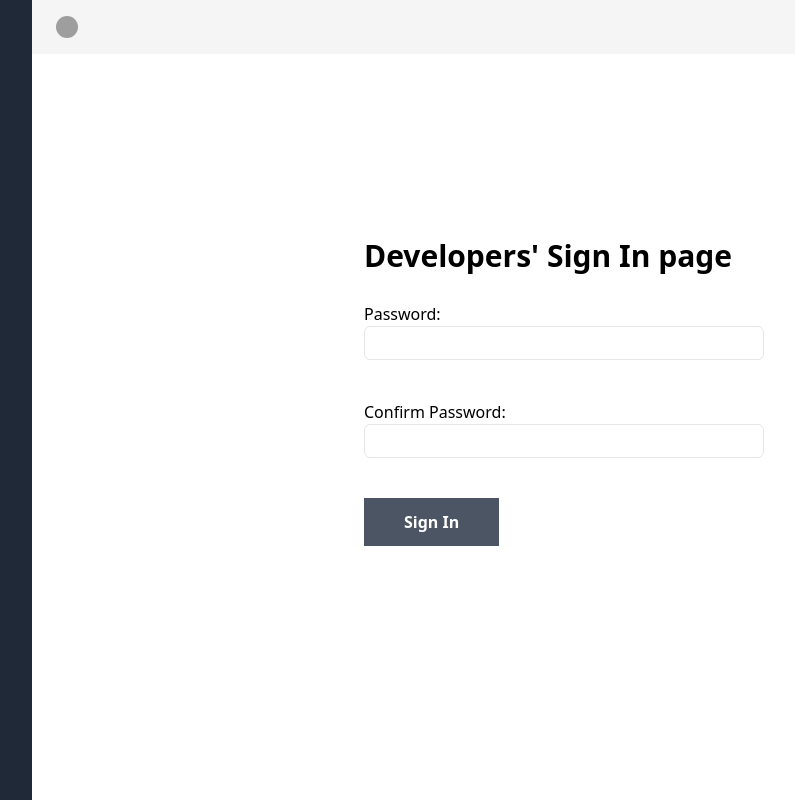
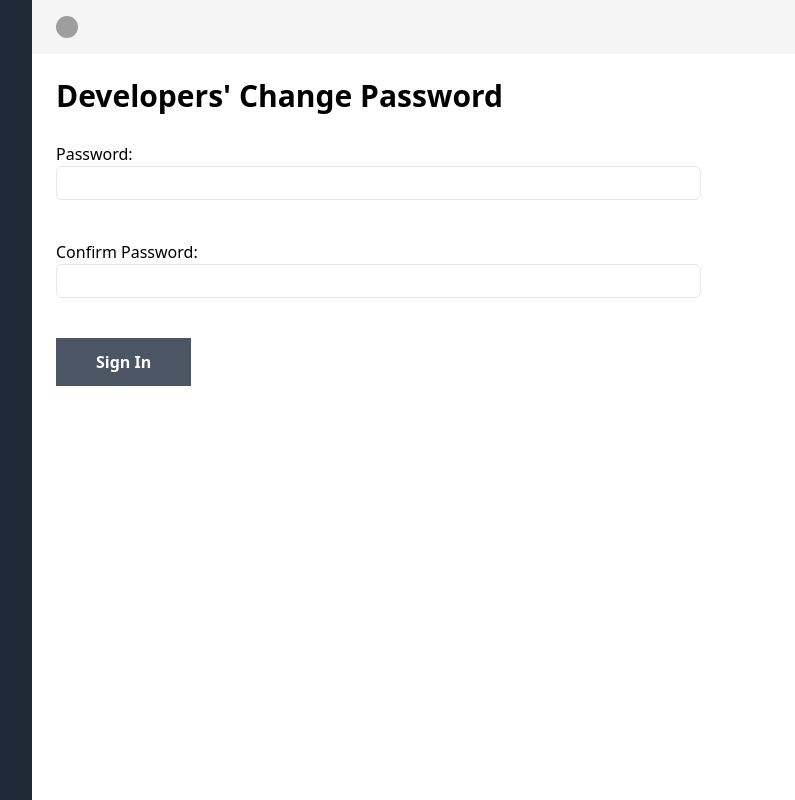
Before and after one commit to Justin-mario/psp-management-tool-frontend, a React (Create React App) app: page /change-password in a window 1280 px wide. Shown: the whole page, without its empty margins (218-1013 px from the left). Built offline with nearby package versions, Linux system fonts and the light colour scheme; grey boxes are pictures that could not be loaded.

Commit message:
worked on the width of all screens

```diff
--- a/src/Components/Defect.jsx
+++ b/src/Components/Defect.jsx
@@ -3,7 +3,7 @@ import { defectStatusChoices, defectTypeChoices, projectPhases } from './DefectC
 
 const Defect = (props) => {
   return (
-    <>
+    <div className='max-w-[768px]'>
         <h2 className=' text-3xl font-bold mb-7'>{props.title}</h2>
         <form onSubmit={props.onSubmit}>
             <div className='flex flex-col'>
@@ -77,7 +77,7 @@ const Defect = (props) => {
                 </div>
             </div>
         </form>
-    </>
+    </div>
   )
 }
 
--- a/src/Components/Project.jsx
+++ b/src/Components/Project.jsx
@@ -2,7 +2,7 @@ import React from 'react'
 
 const Project = (props) => {
   return (
-    <>
+    <div className='max-w-[768px]'>
         <h2 className=' text-3xl font-bold mb-7'>{props.title}</h2>
         <form onSubmit={props.onSubmit}>
             <div className='flex flex-col'>
@@ -58,7 +58,7 @@ const Project = (props) => {
                 </div>
             </div>
         </form>
-    </>
+    </div>
   )
 }
 
--- a/src/Pages/AdminDashboard.jsx
+++ b/src/Pages/AdminDashboard.jsx
@@ -3,7 +3,7 @@ import React from 'react'
 
 const AdminDashboard = () => {
   return (
-    <div>
+    <div className='max-w-[992px]'>
         Write up coming soon
     </div>
   )
--- a/src/Pages/AdminDefectsPage.jsx
+++ b/src/Pages/AdminDefectsPage.jsx
@@ -20,7 +20,7 @@ const AdminDefectsPage = () => {
         dispatch(adminGetProjects())
       }, [dispatch])
   return (
-    <>
+    <div className='max-w-[992px]'>
         <h2 className='text-2xl text-primeColor font-bold mb-8'>DEFECTS</h2>
         <div className="flex flex-col">
             <div className="overflow-x-auto sm:-mx-6 lg:-mx-8">
@@ -53,7 +53,7 @@ const AdminDefectsPage = () => {
                 </div>
             </div>
         </div>
-    </>
+    </div>
   )
 }
 
--- a/src/Pages/AdminProjects.jsx
+++ b/src/Pages/AdminProjects.jsx
@@ -34,7 +34,7 @@ const AdminProjects = () => {
   }, [dispatch])
 
   return (
-    <div className=''>
+    <div className='max-w-[992px]'>
       <div className='flex item-center justify-between pb-10'>
         <h2 className='text-2xl text-primeColor font-bold'>PROJECTS</h2>
         <div className='flex items-center gap-12'>
--- a/src/Pages/DevPassword.jsx
+++ b/src/Pages/DevPassword.jsx
@@ -27,8 +27,8 @@ const DevPassword = () => {
     // }, [])
 
   return (
-    <div className='w-[50%] md:mx-auto pt-[10rem] px-4 md:px-0'>
-        <h3 className='text-3xl font-bold mb-7'>Developers' Sign In page</h3>
+    <div className='max-w-[992px]'>
+        <h3 className='text-3xl font-bold mb-7'>Developers' Change Password</h3>
         <form onSubmit={handleSubmit}>
             <div className='flex flex-col'>
                 <div className='lg:mb-10 mb-6'>
--- a/src/Pages/DeveloperDefectPage.jsx
+++ b/src/Pages/DeveloperDefectPage.jsx
@@ -20,7 +20,7 @@ const DeveloperDefectPage = () => {
         dispatch(developerGetProjects())
       }, [dispatch])
   return (
-    <>
+    <div className='max-w-[992px]'>
         <h2 className='text-2xl text-primeColor font-bold mb-8'>DEFECTS</h2>
         <div className="flex flex-col">
             <div className="overflow-x-auto sm:-mx-6 lg:-mx-8">
@@ -53,7 +53,7 @@ const DeveloperDefectPage = () => {
                 </div>
             </div>
         </div>
-    </>
+    </div>
   )
 }
 
--- a/src/Pages/DeveloperSignUp.jsx
+++ b/src/Pages/DeveloperSignUp.jsx
@@ -35,7 +35,7 @@ const DeveloperSignUp = () => {
 
 
   return (
-    <>
+    <div className='max-w-[768px]'>
         <form onSubmit={handleSubmit}>
             <div className='flex flex-col'>
                 <div className='lg:mb-10 mb-6'>
@@ -85,7 +85,7 @@ const DeveloperSignUp = () => {
                 }
             }}
         />
-    </>
+    </div>
   )
 }
 
--- a/src/Pages/ProjectsPage.jsx
+++ b/src/Pages/ProjectsPage.jsx
@@ -35,7 +35,7 @@ const ProjectsPage = () => {
   }, [dispatch]);
 
   return (
-    <>
+    <div className='max-w-[992px]'>
       <div className="flex items-center justify-between pb-10">
         <h2 className="text-2xl text-primeColor font-bold">PROJECTS</h2>
         <div className="flex items-center gap-12">
@@ -181,7 +181,7 @@ const ProjectsPage = () => {
         </div>
       </div>
       <Toaster />
-    </>
+    </div>
   );
 };
 
```
